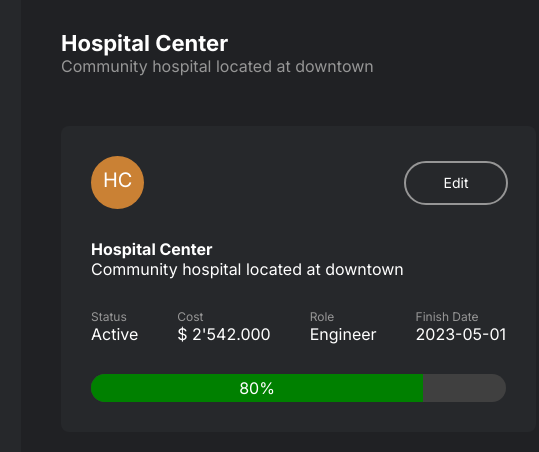
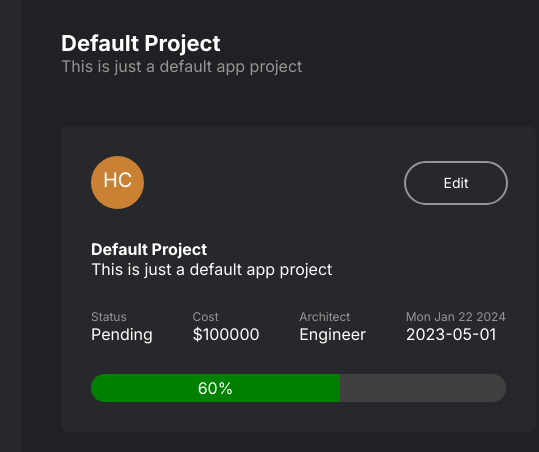
Before and after one commit to marianorluna/toc_master_app, a website built with Vite: page index.html in a window 1280 px wide. Both pictures are taken after a click on the element 557 px from the left and 270 px from the top of the page. Shown: the top 452 px of the page, 279-818 px from the left. Built offline with nearby package versions, Linux system fonts and the light colour scheme.

Commit message:
Create function setDetailsPage

```diff
--- a/index.html
+++ b/index.html
@@ -107,8 +107,8 @@
     <div class="page" id="project-details" style="display: none;">
       <header>
         <div>
-          <h2>Hospital Center</h2>
-          <p style="color: #969696">Community hospital located at downtown</p>
+          <h2 data-project-info="name">Hospital Center</h2>
+          <p data-project-info="description" style="color: #969696">Community hospital located at downtown</p>
         </div>
       </header>
       <div class="main-page-content">
@@ -120,29 +120,29 @@
             </div>
             <div style="padding: 0 30px;">
               <div>
-                <h5>Hospital Center</h5>
-                <p>Community hospital located at downtown</p>
+                <h5 data-project-info="cardName">Hospital Center</h5>
+                <p data-project-info="cardDescription">Community hospital located at downtown</p>
               </div>
               <div style="display: flex; column-gap: 30px; padding: 30px 0px; justify-content: space-between;">
                 <div>
                   <p style="color: #969696; font-size: var(--font-sm)">Status</p>
-                  <p>Active</p>
+                  <p data-project-info="status">Active</p>
                 </div>
                 <div>
                   <p style="color: #969696; font-size: var(--font-sm)">Cost</p>
-                  <p>$ 2'542.000</p>
+                  <p data-project-info="cost">$ 2'542.000</p>
                 </div>
                 <div>
-                  <p style="color: #969696; font-size: var(--font-sm)">Role</p>
+                  <p data-project-info="userRole" style="color: #969696; font-size: var(--font-sm)">Role</p>
                   <p>Engineer</p>
                 </div>
                 <div>
-                  <p style="color: #969696; font-size: var(--font-sm)">Finish Date</p>
+                  <p data-project-info="finishDate" style="color: #969696; font-size: var(--font-sm)">Finish Date</p>
                   <p>2023-05-01</p>
                 </div>
               </div>
               <div style="background-color: #404040; border-radius: 9999px; overflow: auto;">
-                <div style="width: 80%; background-color: green; padding: 4px 0; text-align: center;">80%</div>
+                <div data-project-info="progress" style="width: 80%; background-color: green; padding: 4px 0; text-align: center;">80%</div>
               </div>
             </div>
           </div>
--- a/src/classes/Project.ts
+++ b/src/classes/Project.ts
@@ -22,8 +22,8 @@ export class Project implements IProject {
 
     // Class internals
     ui: HTMLDivElement
-    cost: number = 10
-    progress: number = 0
+    cost: number = 100000
+    progress: number = 0.6
     id: string
 
     constructor(data: IProject){
--- a/src/classes/ProjectsManager.ts
+++ b/src/classes/ProjectsManager.ts
@@ -31,6 +31,7 @@ export class ProjectsManager {
             if (!projectsPage || !detailsPage) {return}
             projectsPage.style.display = "none"
             detailsPage.style.display = "flex"
+            this.setDetailsPage(project)
         })
         // Agregar evento para mostrar página de proyectos
         const projectsButton = document.getElementById("projects-btn")
@@ -46,6 +47,36 @@ export class ProjectsManager {
         this.ui.append(project.ui);
         this.list.push(project);
         return project;
+    }
+
+    private setDetailsPage(project: Project) {
+        const detailsPage = document.getElementById("project-details") as HTMLDivElement
+        if (!detailsPage) { return console.warn("Page not found") }
+        const name = detailsPage.querySelector("[data-project-info='name']")
+        if (name) { name.textContent = project.name }
+        const description = detailsPage.querySelector("[data-project-info='description']")
+        if (description) { description.textContent = project.description }
+        const cardName = detailsPage.querySelector("[data-project-info='cardName']")
+        if (cardName) { cardName.textContent = project.name }
+        const cardDescription = detailsPage.querySelector("[data-project-info='cardDescription']")
+        if (cardDescription) { cardDescription.textContent = project.description }
+        const status = detailsPage.querySelector("[data-project-info='status']")
+        if (status) { status.textContent = project.status }
+        const userRole = detailsPage.querySelector("[data-project-info='userRole']")
+        if (userRole) { userRole.textContent = project.userRole }
+        const finishDate = detailsPage.querySelector("[data-project-info='finishDate']")
+        if (finishDate) {
+            let dateString = project.finishDate
+            let dateObj = new Date(dateString)
+            finishDate.textContent = dateObj.toDateString()
+        }
+        const cost = detailsPage.querySelector("[data-project-info='cost']")
+        if (cost) { cost.textContent = `$${project.cost}` }
+        const progress = detailsPage.querySelector("[data-project-info='progress']") as HTMLDivElement
+        if (progress) {
+            progress.textContent = `${project.progress * 100}%`
+            progress.style.width = `${project.progress * 100}%`;
+        }
     }
 
     getProject(id: string) {
--- a/src/index.ts
+++ b/src/index.ts
@@ -36,6 +36,7 @@ function toggleModal(id: string) {
 // Default project
 const projectsListUI = document.getElementById("projects-list") as HTMLElement;
 const projectsManager = new ProjectsManager(projectsListUI);
+
 
 const newProjectBtn = document.getElementById("new-project-btn");
 if (newProjectBtn) {
```
